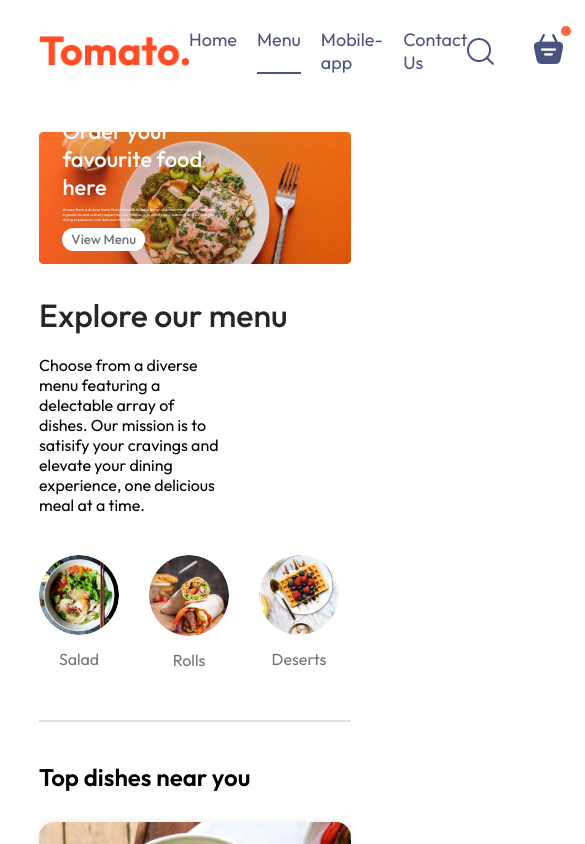
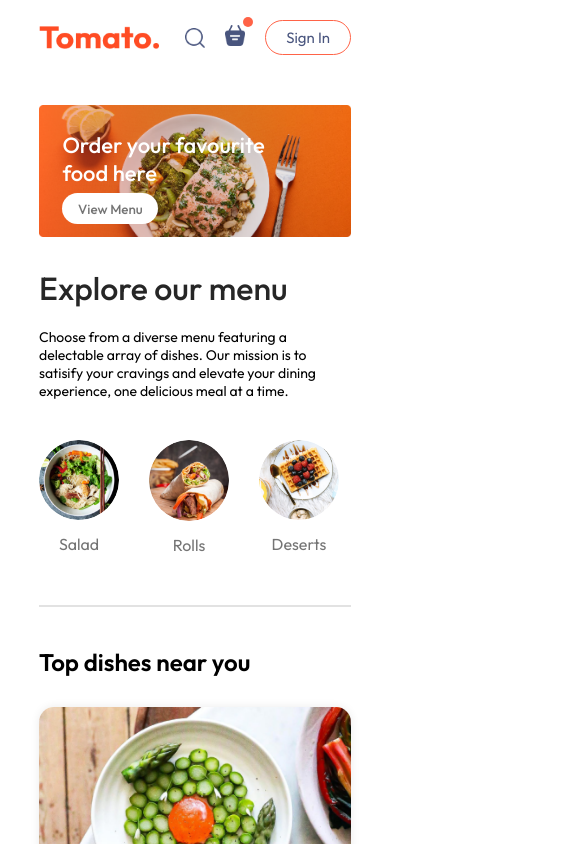
Before and after one commit to Muskan-076/Food-delivery-clone, a React (Vite) app in the folder frontend/: page / in a window 390 px wide. Shown: the top 844 px of the page, 585 px wide, since content can reach past the window. Built offline with nearby package versions, Linux system fonts and the light colour scheme.

Commit message:
added responsiveness in components

```diff
--- /dev/null
+++ b/frontend/src/components/AppDownload/AppDownload.css
@@ -0,0 +1,22 @@
+.app-download{
+    margin: auto auto;
+    margin-top: 100px;
+    font-size: max(3vw, 20px);
+    text-align: center;
+    font-weight: 500;
+}
+.app-download-platforms{
+    display: flex;
+    justify-content: center;
+    gap: max(2vw,10px);
+    margin-top: 40px;
+}
+.app-download-platforms img{
+    width: max(30vw, 120px);
+    max-width: 180px;
+    transition: 0.5s;
+    cursor: pointer;
+}
+.app-download-platforms img:hover{
+    transform: scale(1.05);
+}
--- /dev/null
+++ b/frontend/src/components/AppDownload/AppDownload.jsx
@@ -0,0 +1,17 @@
+import React from 'react'
+import './AppDownload.css'
+import { assets } from '../../assets/assets'
+
+const AppDownload = () => {
+  return (
+    <div className='app-download' id='app-download'>
+      <p>For Better Experience Download <br /> Tomato App</p>
+      <div className="app-download-platforms">
+        <img src={assets.play_store} alt="" />
+        <img src={assets.app_store} alt="" />
+    </div>
+    </div>
+  )
+}
+
+export default AppDownload
--- a/frontend/src/components/ExploreMenu/ExploreMenu.css
+++ b/frontend/src/components/ExploreMenu/ExploreMenu.css
@@ -49,3 +49,9 @@
     border: 4px solid tomato;
     padding: 2px;
 }
+@media (max-width:1050px){
+    .explore-menu-text{
+        max-width: 100%;
+        font-size: 14px;
+    }
+}
--- a/frontend/src/components/Footer/Footer.css
+++ b/frontend/src/components/Footer/Footer.css
@@ -40,3 +40,13 @@
     background-color: gray;
     border: none;
 }
+@media (max-width:750px){
+    .footer-content{
+        display: flex;
+        flex-direction: column;
+        gap: 35px;
+    }
+    .footer-copyright{
+        text-align: center;
+    }
+}
--- a/frontend/src/components/Header/Header.css
+++ b/frontend/src/components/Header/Header.css
@@ -37,3 +37,21 @@
     font-size: max(1vvw, 13px);
     border-radius: 50px;
 }
+@media (max-width:1050px){
+
+    .header-contents{
+        max-width: 45%;
+    }
+}
+@media (max-width:750px){
+
+    .header-contents{
+        max-width: 65%;
+    }
+    .header-contents p{
+        display: none;
+    }
+    .header-contents button{
+        padding: 2vw 4vw;
+    }
+}
--- a/frontend/src/components/Navbar/Navbar.css
+++ b/frontend/src/components/Navbar/Navbar.css
@@ -60,3 +60,49 @@
     top: -8px;
     right: -8px;
 }
+@media (max-width:1050px){
+    .navbar .logo{
+        width: 140px;
+    }
+    .navbar-menu{
+        gap: 20px;
+        font-size: 17px;
+    }
+    .navbar-right{
+        gap: 30px;
+
+    }
+    .navbar-right img{
+        width: 22px;
+    }
+    .navbar-right button{
+        padding: 8px 25px;
+    }
+}
+@media (max-width:900px){
+    .navbar .logo{
+        width: 120px;
+    }
+    .navbar-menu{
+        gap: 15px;
+        font-size: 16px;
+    }
+    .navbar-right{
+        gap: 20px;
+
+    }
+    .navbar-right img{
+        width: 20px;
+    }
+    .navbar-right button{
+        padding: 7px 20px;
+        font-size: 15px;
+    }
+}
+@media (max-width:1050px){
+
+    .navbar-menu{
+        display: none;
+    }
+
+}
--- a/frontend/src/pages/Home/Home.jsx
+++ b/frontend/src/pages/Home/Home.jsx
@@ -3,6 +3,7 @@
 import Header from '../../components/Header/Header'
 import ExploreMenu from '../../components/ExploreMenu/ExploreMenu'
 import FoodDisplay from '../../components/FoodDisplay/FoodDisplay'
+import AppDownload from '../../components/AppDownload/AppDownload'
 
 const Home = () => {
     const [category, setCategory] = useState("All");
@@ -11,6 +12,7 @@
       <Header />
       <ExploreMenu category={category} setCategory={setCategory} />
       <FoodDisplay category={category} />
+      <AppDownload />
     </div>
   )
 }
```
